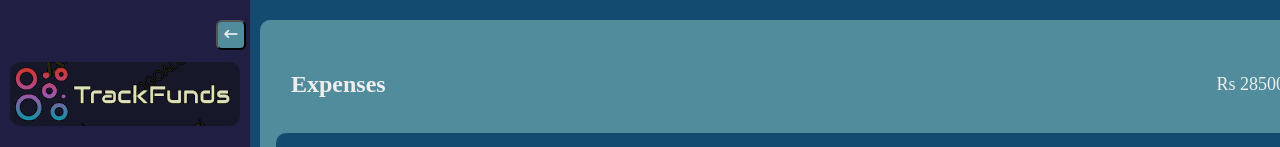
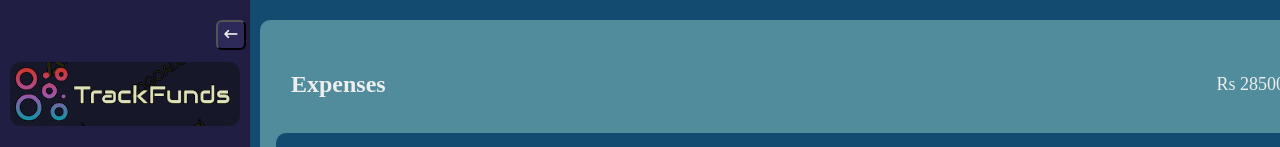
Before and after one commit to rohitghatal1/ExpenseTracker-React-TS, a React (Create React App) app: page /expenses in a window 1280 px wide. Shown: the top 147 px of the page. Built offline with nearby package versions, Linux system fonts and the light colour scheme.

Commit message:
added styled for buttons when nabvar is collapesed

```diff
--- a/src/CSS/navbar.css
+++ b/src/CSS/navbar.css
@@ -28,7 +28,7 @@
     right: 4px;
     width: 30px;
     height: 30px;
-    background-color: var(--background-color);
+    background-color: var(--primary-hover);
     color: var(--text-color);
     display: flex;
     justify-content: center;
```
